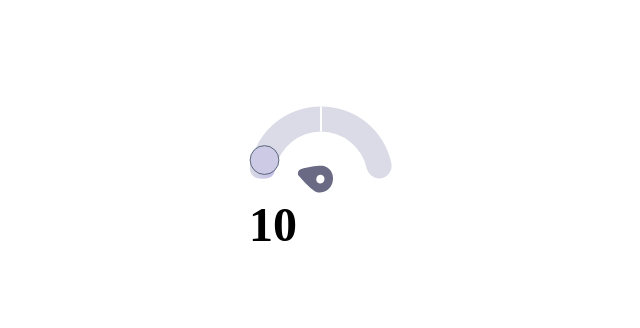
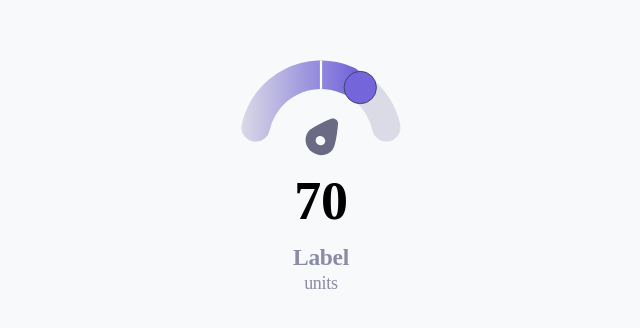
Before and after one commit to deniolp/gauge-react, a React (Create React App) app: page / in a window 1280 px wide. Shown: the part 222-550 px from the top of the page, without its empty margins (319-959 px from the left). Built offline with nearby package versions, Linux system fonts and the light colour scheme.

Commit message:
Adding labels

```diff
--- a/src/Gauge.js
+++ b/src/Gauge.js
@@ -8,7 +8,13 @@ const getCoordsOnArc = (angle, offset = 10) => [
   Math.sin(angle - Math.PI / 2) * offset,
 ];
 
-const Gauge = ({value = 10, min = 0, max = 100, label, units}) => {
+const Gauge = ({
+  value = 70,
+  min = 0,
+  max = 100,
+  label = `Label`,
+  units = `units`,
+}) => {
   const backgroundArc = arc()
     .innerRadius(0.65)
     .outerRadius(1)
@@ -36,7 +42,7 @@ const Gauge = ({value = 10, min = 0, max = 100, label, units}) => {
   const markerLocation = getCoordsOnArc(angle, 1 - (1 - 0.65) / 2);
 
   return (
-    <div>
+    <div style={{textAlign: 'center'}}>
       <svg
         style={{overflow: 'visible'}}
         width="9em"
@@ -84,11 +90,35 @@ const Gauge = ({value = 10, min = 0, max = 100, label, units}) => {
           fontSize: '3em',
           lineHeight: '1em',
           fontWeight: '900',
-          fontFeatureSettings: "'zero', 'tnum' 1",
         }}
       >
         {format(',')(value)}
       </div>
+
+      {!!label && (
+        <div
+          style={{
+            color: '#8b8ba7',
+            marginTop: '0.6em',
+            fontSize: '1.3em',
+            lineHeight: '1.3em',
+            fontWeight: '700',
+          }}
+        >
+          {label}
+        </div>
+      )}
+      {!!units && (
+        <div
+          style={{
+            color: '#8b8ba7',
+            lineHeight: '1.3em',
+            fontWeight: '300',
+          }}
+        >
+          {units}
+        </div>
+      )}
     </div>
   );
 };
--- a/src/index.css
+++ b/src/index.css
@@ -1,3 +1,18 @@
+*, *:before, *:after {
+  margin: 0;
+  padding: 0;
+  box-sizing: border-box;
+}
+
+body {
+  font-size: 18px;
+  line-height: 1.8em;
+  letter-spacing: -0.014em;
+  font-feature-settings: "ss03", "zero", "cv08", "cv11" 1;
+  background: #f8f9fa;
+  text-transform: none;
+}
+
 .center {
   position: absolute;
   top: 50%;
```
